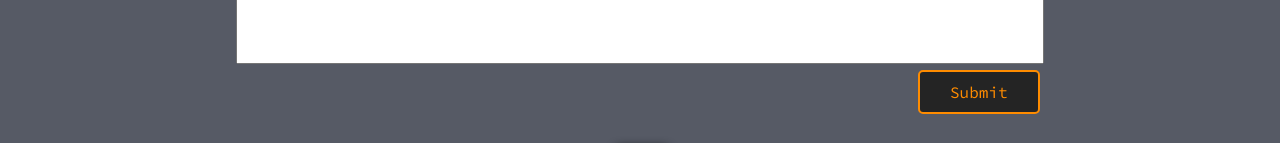
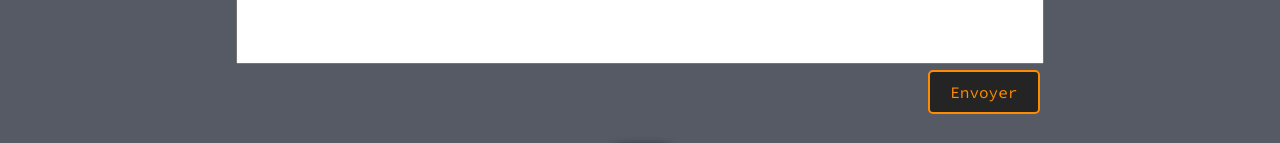
Before and after one commit to BuckyBuck135/Portfolio, a React (Vite) app: page / in a window 1280 px wide. Shown: the part 3420-3563 px from the top of the page. Built offline with nearby package versions, Linux system fonts and the light colour scheme.

Commit message:
styling buttons

```diff
--- a/src/Components/Contact/Contact.css
+++ b/src/Components/Contact/Contact.css
@@ -39,8 +39,8 @@ textarea::placeholder {
     padding-left: 0.5em
 }
 
-form input[type="submit"] {
-    width: 80px;
+form button[type="submit"] {
+    width: 70px;
     align-self: flex-end;
     border: 2px solid var(--accent);
     background-color: var(--dark-slate);
@@ -48,7 +48,7 @@ form input[type="submit"] {
     transition: all 0.25s;
 }
 
-input[type="submit"]:hover {
+button[type="submit"]:hover {
     border: 2px solid var(--accent);
     background-color: var(--accent);
     color: var(--white)
--- a/src/Components/Contact/Contact.jsx
+++ b/src/Components/Contact/Contact.jsx
@@ -23,7 +23,7 @@ export default function Contact() {
                 <input type="text" placeholder="Nom :" {...register("Name", {required: true, maxLength: 100})} />
                 <input type="text" placeholder="Email :" {...register("Email", {required: true, pattern: /^\S+@\S+$/i})} />
                 <textarea placeholder="Votre message : " {...register("Message", {required: true})} />
-                <input type="submit" />
+                <button type="submit">Envoyer</button>
             </form>
         </div>
     </section>
--- a/src/Components/Header/Header.css
+++ b/src/Components/Header/Header.css
@@ -42,9 +42,10 @@ ul {
     transition: all 0.25s;
 }
 
-.nav--button:hover {
-    border-color: var(--subheading);
-    color: var(--subheading);
+.nav--button:hover,
+.nav--button:focus {
+    border-color: var(--accent);
+    color: var(--accent);
 }
 
 .nav--button:focus,
```
